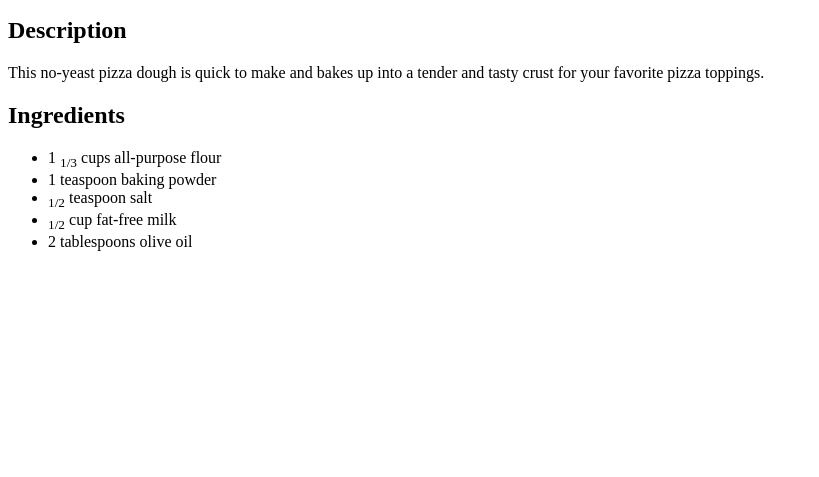
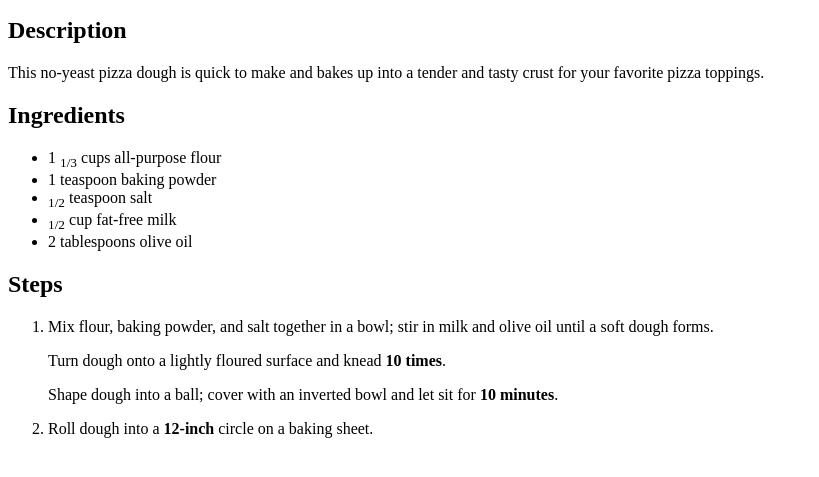
Before and after one commit to AGN907/odin-recipes, a plain HTML site: page recipes/no-yeast-pizza-crust.html in a window 1280 px wide. Shown: the part 101-578 px from the top of the page, without its empty margins (0-819 px from the left). Drawn offline with Linux system fonts and the light colour scheme.

Commit message:
Add No-yeast Pizza Crust steps

```diff
--- a/recipes/no-yeast-pizza-crust.html
+++ b/recipes/no-yeast-pizza-crust.html
@@ -21,6 +21,17 @@
         <li>2 tablespoons olive oil</li>
     </ul>
 
+    <h2>Steps</h2>
+    <ol>
+        <li>
+            <p>Mix flour, baking powder, and salt together in a bowl; stir in milk and olive oil until a soft dough forms.</p>
+            <p>Turn dough onto a lightly floured surface and knead <strong>10 times</strong>.</p>
+            <p>Shape dough into a ball; cover with an inverted bowl and let sit for <strong>10 minutes</strong>. </p>
+        </li>
+        <li>
+            <p>Roll dough into a <strong>12-inch</strong> circle on a baking sheet.</p>
+        </li>
+    </ol>
 </body>
 
 </html>
```
